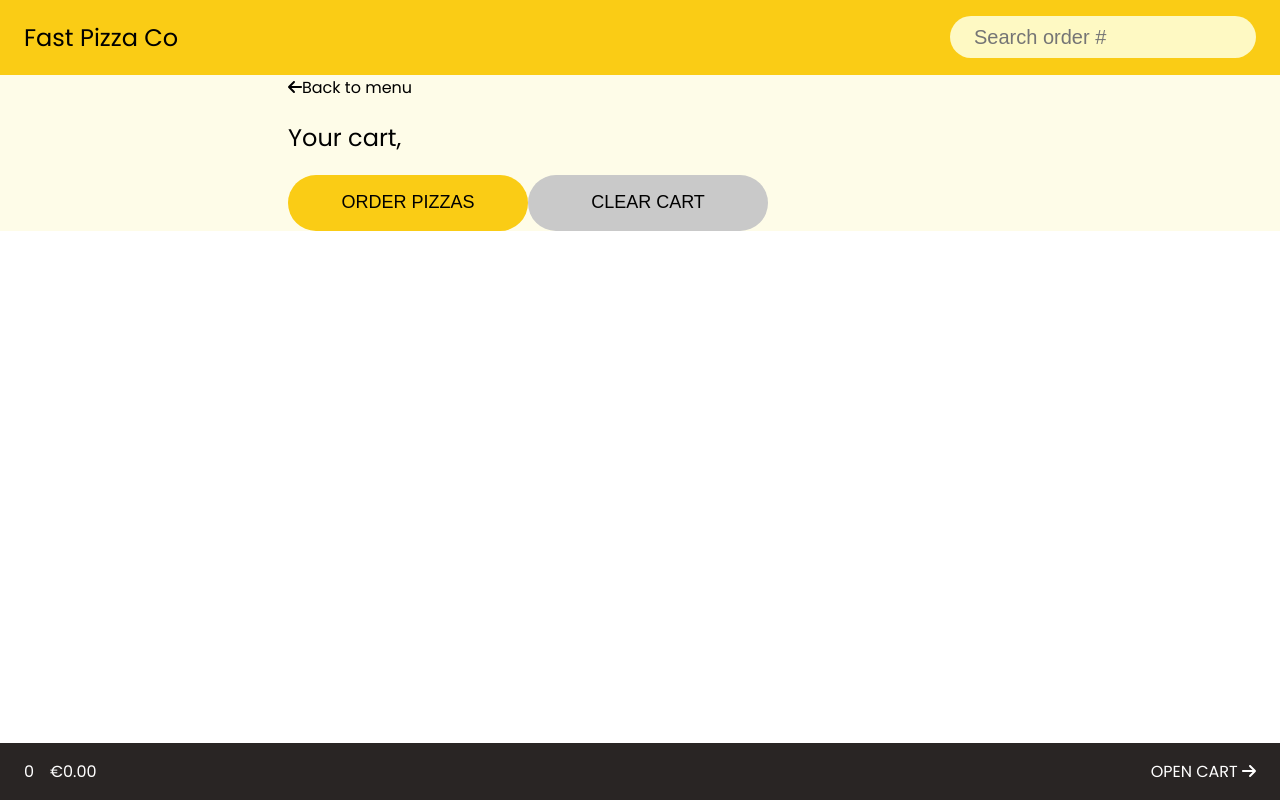
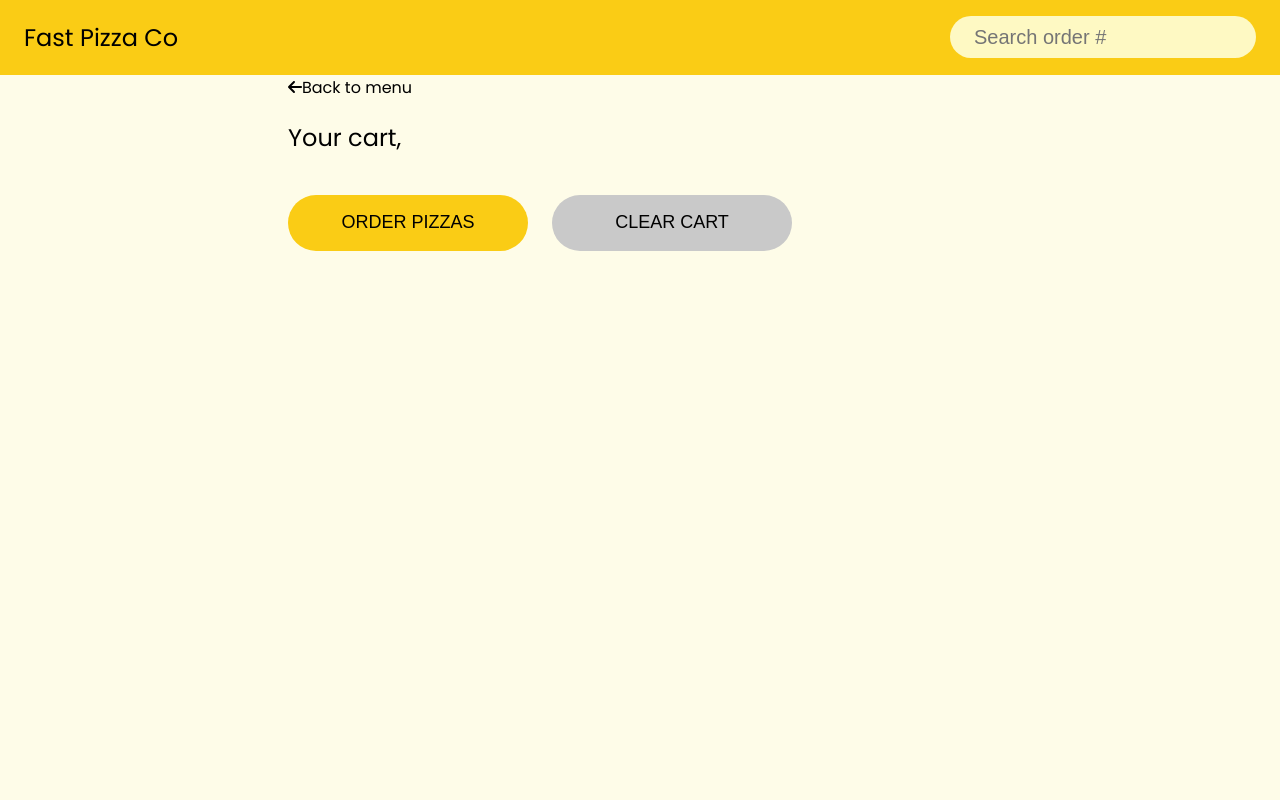
Before and after one commit to dariojularic/Fast-pizza-react, a React (Vite) app: page /cart in a window 1280 px wide. Built offline with nearby package versions, Linux system fonts and the light colour scheme.

Commit message:
Create clearCart function

```diff
--- a/src/cartSlice.js
+++ b/src/cartSlice.js
@@ -16,6 +16,9 @@ const cartSlice = createSlice({
         (pizza) => pizza.id !== action.payload
       );
       state.cart = updatedCart;
+    },
+    clearCart: (state) => {
+      state.cart.splice(0, state.cart.length)
     },
     increaseAmount: (state, action) => {
       state.cart.map((pizza) => {
@@ -50,7 +53,7 @@ function totalPrice(array) {
   return {totalPrice, uniqueIds};
 }
 
-export const { addToCart, increaseAmount, decreaseAmount, removeFromCart } =
+export const { addToCart, increaseAmount, decreaseAmount, removeFromCart, clearCart } =
   cartSlice.actions;
 export default cartSlice.reducer;
 export { totalPrice };
--- a/src/index.css
+++ b/src/index.css
@@ -5,7 +5,7 @@ body {
 }
 
 #root {
-  /* height: 100%; */
+  height: 100%;
   display: flex;
   flex-direction: column;
   align-items: center;
--- a/src/layouts/SharedLayout.jsx
+++ b/src/layouts/SharedLayout.jsx
@@ -1,13 +1,18 @@
 import { Outlet } from "react-router-dom";
 import Navbar from "#layouts/navbar/Navbar";
 import Footer from "#layouts/footer/Footer";
+import { useSelector } from "react-redux";
 
 const SharedLayout = () => {
+  const { cart } = useSelector((store) => store.cart);
   return (
     <>
       <Navbar />
       <Outlet />
-      <Footer/>
+      {
+        (cart.length > 0) && <Footer />
+      }
+      {/* <Footer /> */}
     </>
   );
 };
--- a/src/pages/cart/Cart.css
+++ b/src/pages/cart/Cart.css
@@ -6,6 +6,7 @@
 
 .container {
   width: 55%;
+  margin-bottom: 160px;
 }
 
 .item-container {
@@ -20,3 +21,13 @@
   align-items: center;
   gap: 16px;
 }
+
+.cart-buttons {
+  margin-top: 40px;
+  display: flex;
+  gap: 24px;
+}
+
+/* .cart-username {
+  text-transform: capitalize;
+} */
--- a/src/pages/cart/Cart.jsx
+++ b/src/pages/cart/Cart.jsx
@@ -5,6 +5,8 @@ import { faArrowLeft } from "@fortawesome/free-solid-svg-icons";
 import { useDispatch, useSelector } from "react-redux";
 import CartItem from "./components/CartItem";
 import Button from "#components/Button";
+import { capitalizeName } from "../../userSlice";
+import { clearCart } from "../../cartSlice";
 // import { useNavigate } from "react-router-dom";
 
 function Cart() {
@@ -24,15 +26,18 @@ function Cart() {
         <FontAwesomeIcon className="arrow-icon" icon={faArrowLeft} />
         Back to menu
       </Link>
-      <h2>Your cart, {username}</h2>
+      {/* username mora imat prvo veliko slovo, jel to bolje pomocu js ili css??? */}
+      <h2 className="cart-username"> Your cart, {username}</h2>
       <div className="order">
         {cart.map((pizza) => {
           return <CartItem key={pizza.id} {...pizza} />;
         })}
         {/* <p></p> */}
       </div>
-      <Button value="ORDER PIZZAS" type="button" style="btn" />
-      <Button value="CLEAR CART" type="button" style="btn gray" />
+      <div className="cart-buttons">
+        <Button value="ORDER PIZZAS" type="button" style="btn" />
+        <Button value="CLEAR CART" type="button" style="btn gray" handler={() => dispatch(clearCart())} />
+      </div>
     </div>
   );
 }
--- a/src/pages/cart/components/CartItem.jsx
+++ b/src/pages/cart/components/CartItem.jsx
@@ -1,18 +1,23 @@
 import "./CartItem";
 import Button from "#components/Button.jsx";
+import { removeFromCart, increaseAmount, decreaseAmount } from "#root/src/cartSlice"
+import { useDispatch } from "react-redux";
+
 
 function CartItem({id, name, unitPrice, amount}) {
+  const dispatch = useDispatch()
+  const capitalizedName = name.charAt(0).toUpperCase() + name.slice(1);
   return (
     <>
       <div className="item-container">
-        <p>{amount} x {name}</p>
+        <p>{amount} x {capitalizedName}</p>
 
         <div className="cart-item-buttons">
           <p className="price-per-pizza">€{unitPrice}</p>
-          <Button type="button" value="-" style="btn change-amount-btn" />
+          <Button type="button" value="-" style="btn change-amount-btn" handler={() => dispatch(decreaseAmount(id))} />
           <p>{amount}</p>
-          <Button type="button" value="+" style="btn change-amount-btn" />
-          <Button type="button" value="DELETE" style="btn delete-btn" />
+          <Button type="button" value="+" style="btn change-amount-btn" handler={() => dispatch(increaseAmount(id))} />
+          <Button type="button" value="DELETE" style="btn delete-btn" handler={() => dispatch(removeFromCart(id))}/>
         </div>
       </div>
       <hr />
--- a/src/pages/menu/Menu.css
+++ b/src/pages/menu/Menu.css
@@ -2,4 +2,6 @@ ul {
   width: 60%;
   min-width: 600px;
   margin-bottom: 80px;
+  padding-bottom: 120px;
+  /* height: 100%; */
 }
--- a/src/userSlice.js
+++ b/src/userSlice.js
@@ -14,5 +14,10 @@ const userSlice = createSlice({
   },
 });
 
+function capitalizeName(name) {
+  return name.charAt(0).toUpperCase() + name.slice(1);
+}
+
 export const { addUser } = userSlice.actions;
 export default userSlice.reducer;
+export { capitalizeName };
```
